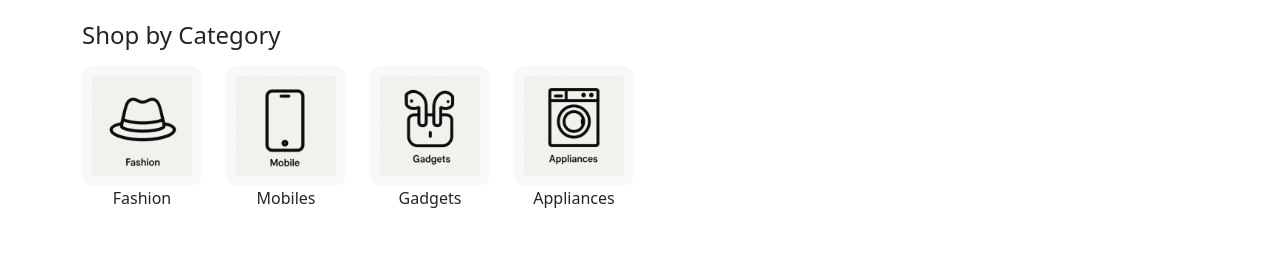
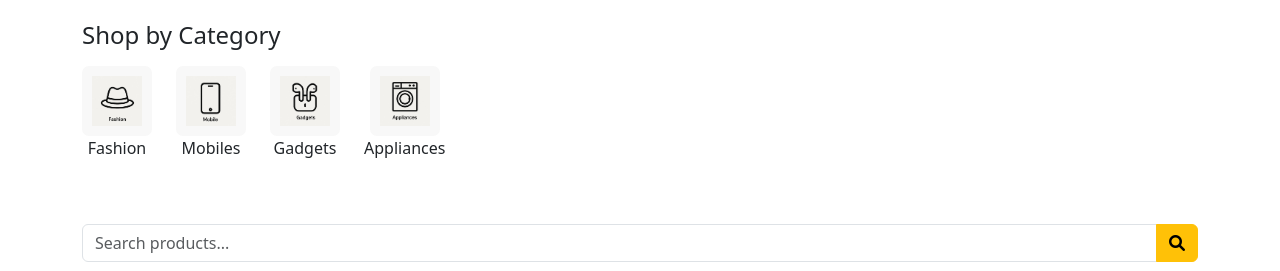
Before and after one commit to hatakeraja/cargox, a plain HTML site: page index.html in a window 1280 px wide. Shown: the part 459-730 px from the top of the page. Drawn offline with nearby package versions, Linux system fonts and the light colour scheme.

Commit message:
Update style.css

```diff
--- a/style.css
+++ b/style.css
@@ -20,10 +20,10 @@ html {
   scroll-behavior: smooth;
 }
 .cat-icon {
-  width: 120px;
-  height: 120px;
+  width: 70px;
+  height: 70px;
   object-fit: contain;
-  border-radius: 12px;
+  border-radius: 7px;
   transition: transform 0.3s ease, box-shadow 0.3s ease;
   background-color: #f8f8f8;
   padding: 10px;
@@ -32,7 +32,7 @@ html {
 /* Hover effect */
 .category-item:hover .cat-icon {
   transform: scale(1.05);
-  box-shadow: 0 8px 16px rgba(0,0,0,0.2);
+  box-shadow: 0 5px 10px rgba(0,0,0,0.2);
   background-color: #fff;
 }
 .bann {
```
